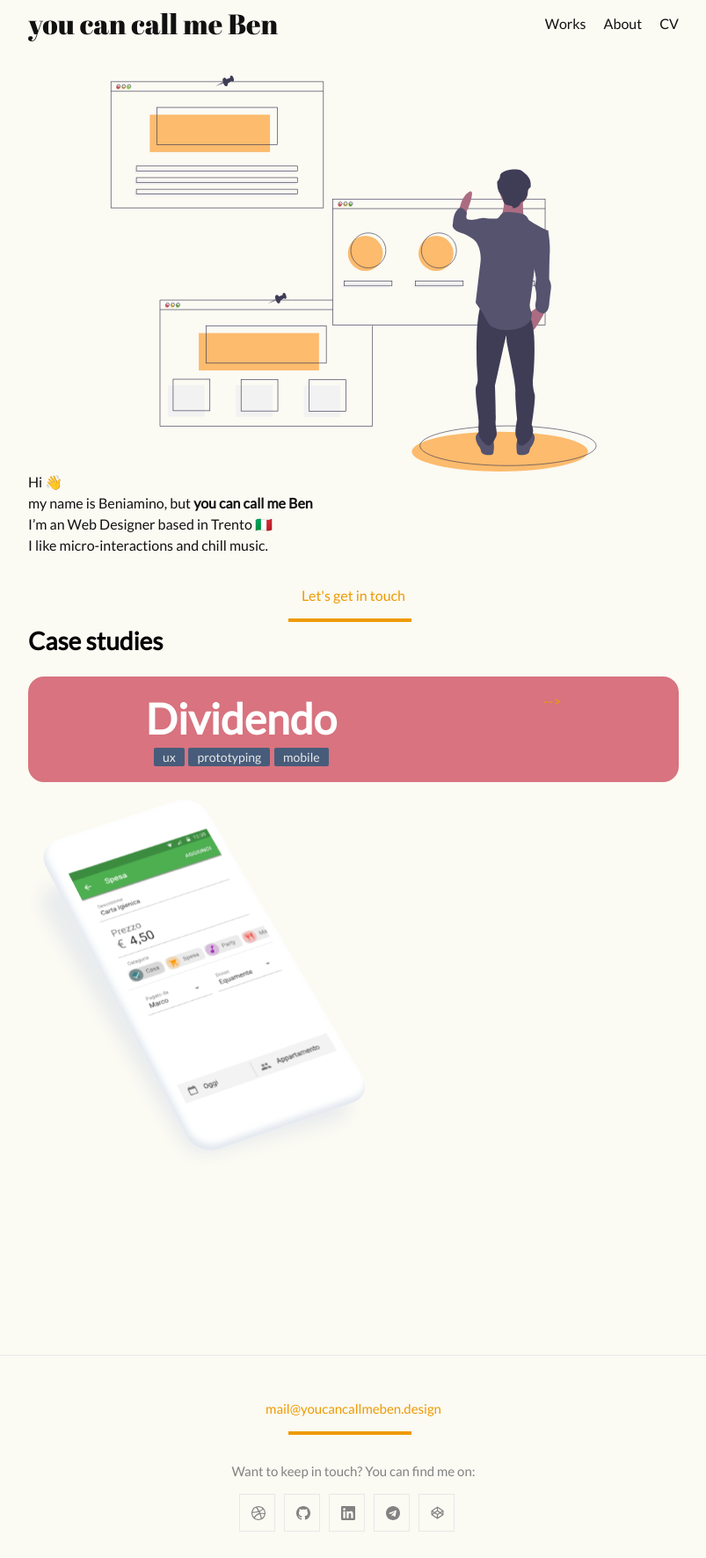
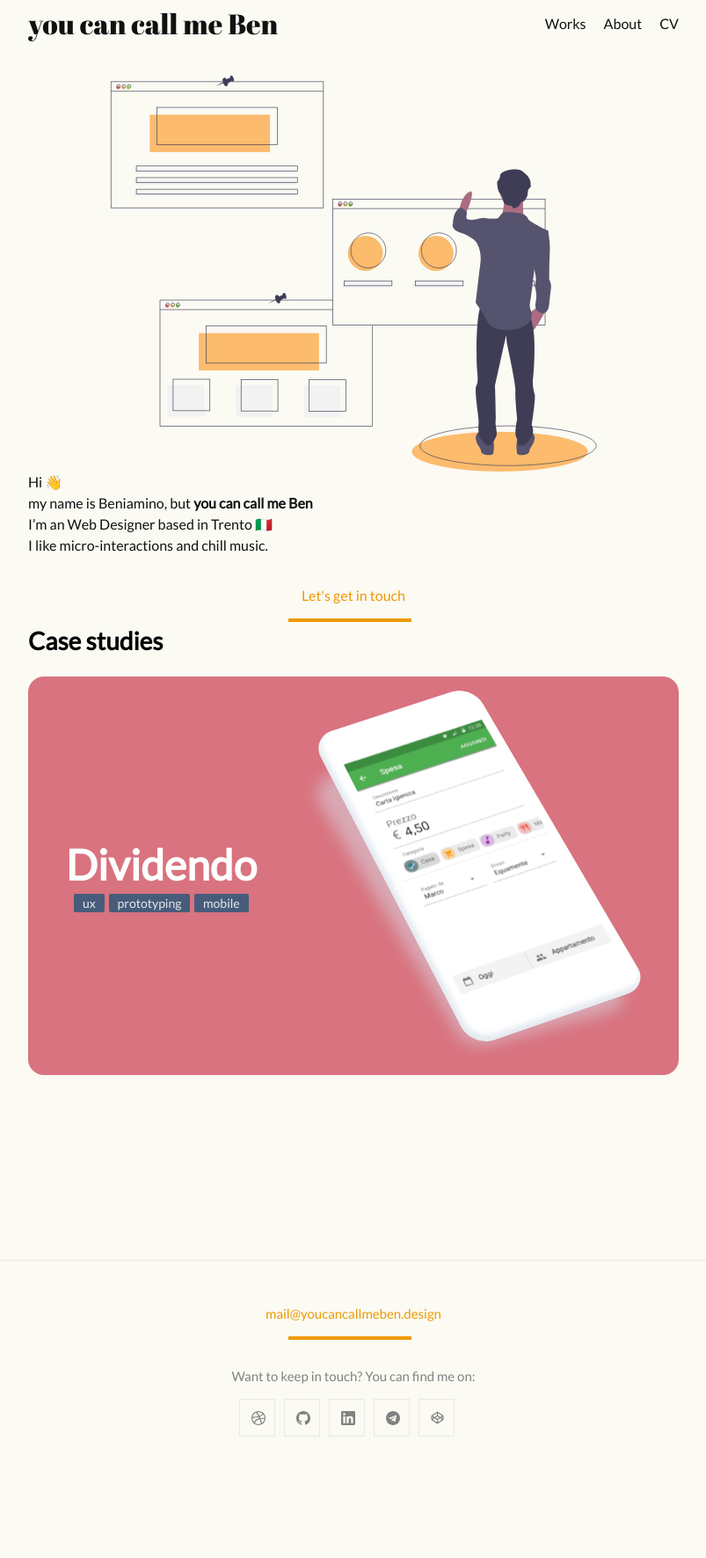
Before and after one commit to youcancallmeben/portfolio, a Jekyll site: the page built from index.md, in a window 1280 px wide. Shown: the whole page at 88% size, without its empty margins (238-1041 px from the left). Built offline with Jekyll 4.4.1, drawn with Linux system fonts in a browser that asks for light colours; nearby versions of some CDN libraries; after the commit the page ends 1663 px from its top, so only the background shows below that.

Commit message:
card adjusted

```diff
--- a/_sass/minima/footer.scss
+++ b/_sass/minima/footer.scss
@@ -2,58 +2,3 @@
     text-align: center;
     margin-bottom: 0;
 }
-
-
-.svg-wrapper {
-    margin: 0 auto;
-    width: 320px;
-    position: relative;
-
-    &:hover .shape {
-        -webkit-animation: 0.5s draw linear forwards;
-        animation: 0.5s draw linear forwards;
-    }
-
-    .shape {
-        fill: transparent;
-        stroke-dasharray: 140 540;
-        stroke-dashoffset: -474;
-        stroke-width: 8px;
-        stroke: $brand-color;
-        position: absolute;
-        left: 0;
-        top: 0;
-    }
-
-    a {
-        display: flex;
-        justify-content: center;
-        align-items: center;
-
-        &:hover{
-            color: darken($brand-color, 10%);
-            text-decoration: none;
-        }
-
-        #mailme {
-            position: absolute;
-        }
-    }
-
-}
-
-
-
-@keyframes draw {
-    0% {
-        stroke-dasharray: 140 540;
-        stroke-dashoffset: -474;
-        stroke-width: 8px;
-    }
-
-    100% {
-        stroke-dasharray: 760;
-        stroke-dashoffset: 0;
-        stroke-width: 2px;
-    }
-}
```
Also changed, not shown: _layouts/home.html (+4 -8 lines).
